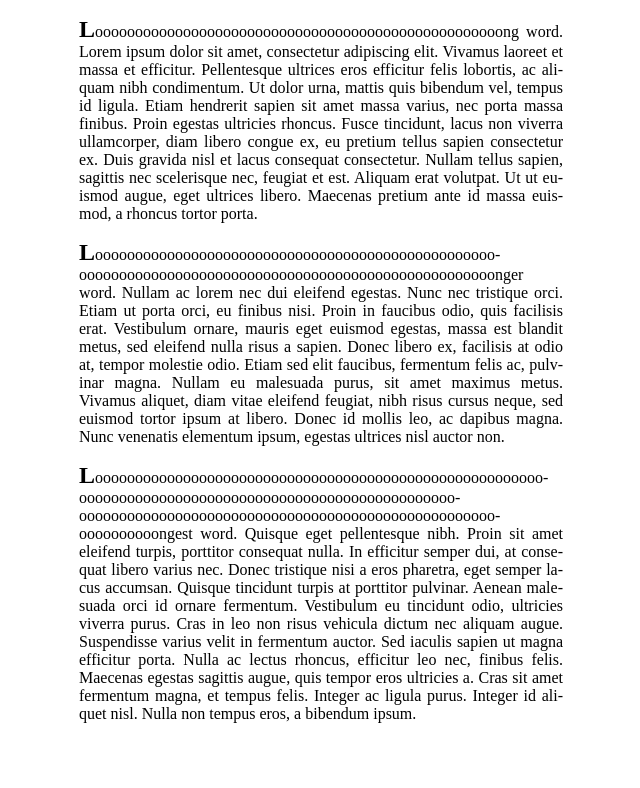
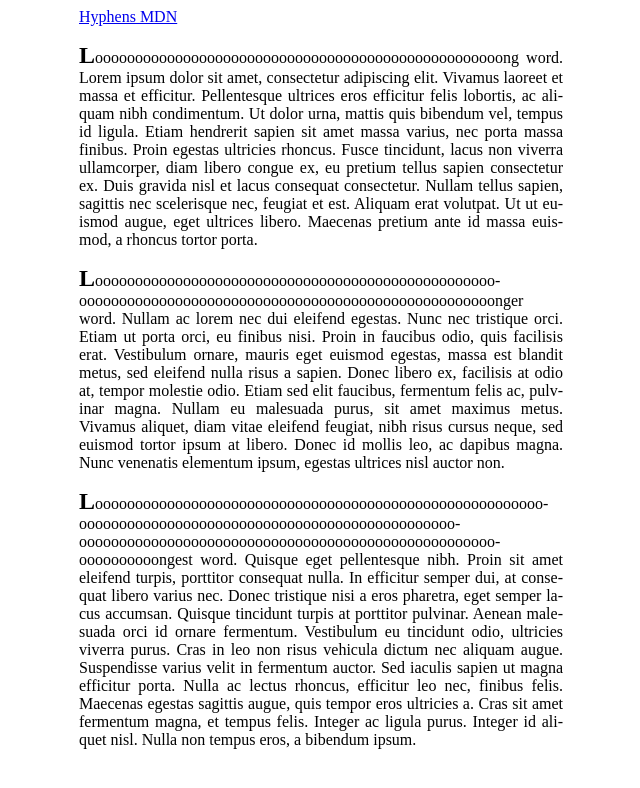
Before and after one commit to aperezliano/css-in-depth, a plain HTML site: page media/hyphens/index.html in a window 1280 px wide. Shown: the whole page, without its empty margins (319-959 px from the left). Drawn offline with Linux system fonts and the light colour scheme.

Commit message:
Added hyphens and breaks

```diff
--- a/media/hyphens/index.html
+++ b/media/hyphens/index.html
@@ -9,6 +9,9 @@
 </head>
 
 <body lang="en">
+    <a href="https://developer.mozilla.org/en-US/docs/Web/CSS/hyphens#Suggesting_line_break_opportunities">
+        Hyphens MDN
+    </a>
     <p>
         Loooooooooooooo&shy;ooooooooooooooooooooooooo&shy;oooooooooooong word.
         Lorem ipsum dolor sit amet, consectetur adipiscing elit. Vivamus laoreet et massa et efficitur. Pellentesque
```
